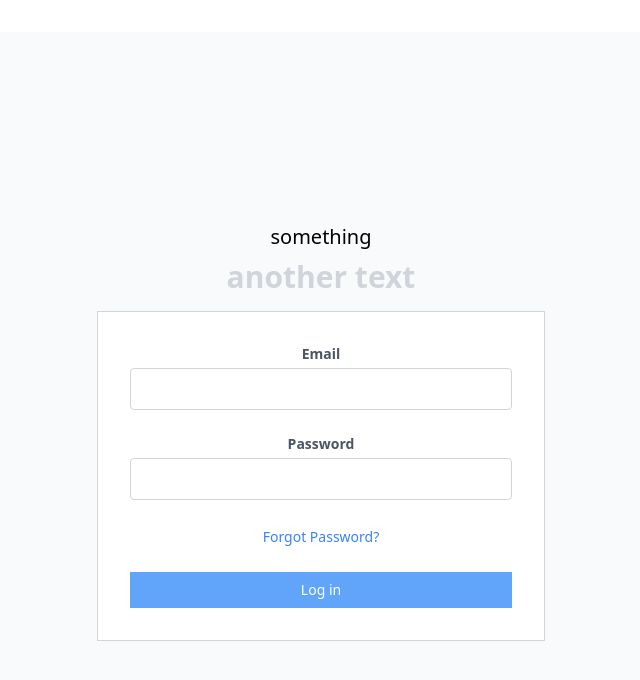
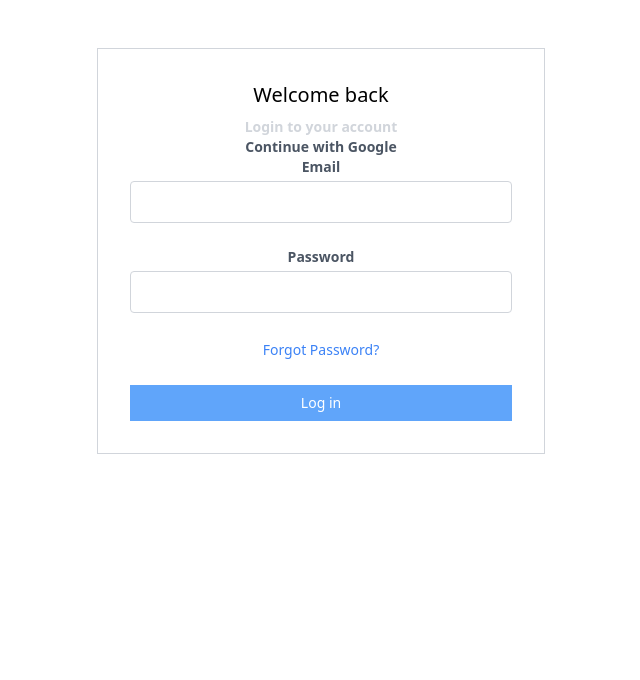
Before and after one commit to Theresa-o/chatalina, a React (Vite) app: page / in a window 1280 px wide. Shown: the top 680 px of the page, without its empty margins (319-959 px from the left). Built offline with nearby package versions, Linux system fonts and the light colour scheme.

Commit message:
Update the U.I of the login page

```diff
--- a/src/components/Auth/Login/Login.tsx
+++ b/src/components/Auth/Login/Login.tsx
@@ -13,12 +13,13 @@
     })
   return (
     <>
-    <div className='min-h-screen bg-gray-50 flex flex-col justify-center'>
-        <div className='max-w-md w-full mx-auto'>
-            <div className='text-center font-medium text-xl'>something</div>
-            <div className='text-3xl font-bold text-gray-300 mt-2 text-center'>another text</div>
-        </div>
+    <div className='flex flex-col justify-center'>
         <div className='max-w-md w-full mx-auto mt-4 bg-white p-8 border border-gray-300'>
+            <div className='max-w-md w-full mx-auto'>
+                <div className='text-center font-medium text-xl'>Welcome back</div>
+                <div className='text-sm font-bold text-gray-300 mt-2 text-center'>Login to your account</div>
+                <div className='text-sm font-bold text-gray-600 block'>Continue with Google</div>
+            </div>
             <form action='' className='space-y-6' onSubmit={onSubmit}>
                 <div>
                     <label htmlFor='' className='text-sm font-bold text-gray-600 block'>Email</label>
```
